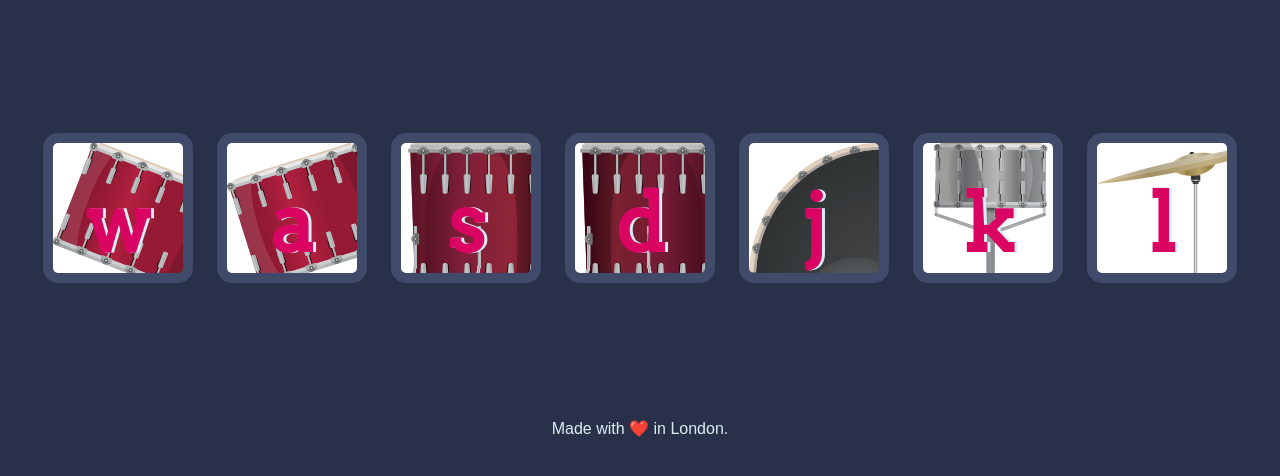
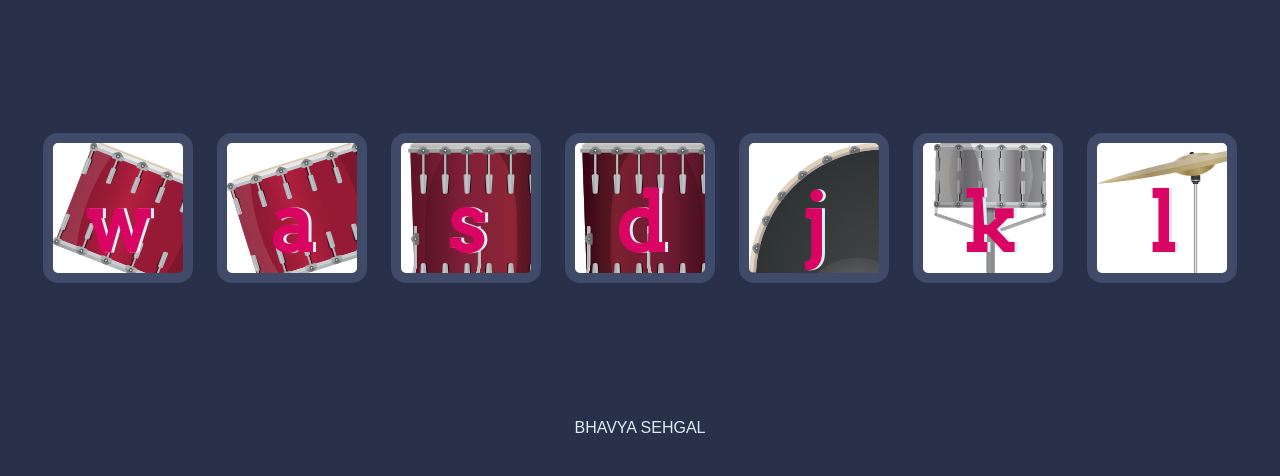
Before and after one commit to BhavyaSehgal/DRUM-GAME, a plain HTML site: page index.html in a window 1280 px wide. Shown: the part 156-632 px from the top of the page. Drawn offline with Linux system fonts and the light colour scheme.

Commit message:
UPDATE INDEX.HTML

```diff
--- a/index.html
+++ b/index.html
@@ -23,7 +23,7 @@
 
 
   <footer>
-    Made with ❤️ in London.
+    BHAVYA SEHGAL
   </footer>
   <script src="index.js" charset="utf-8"></script>
 </body>
```
